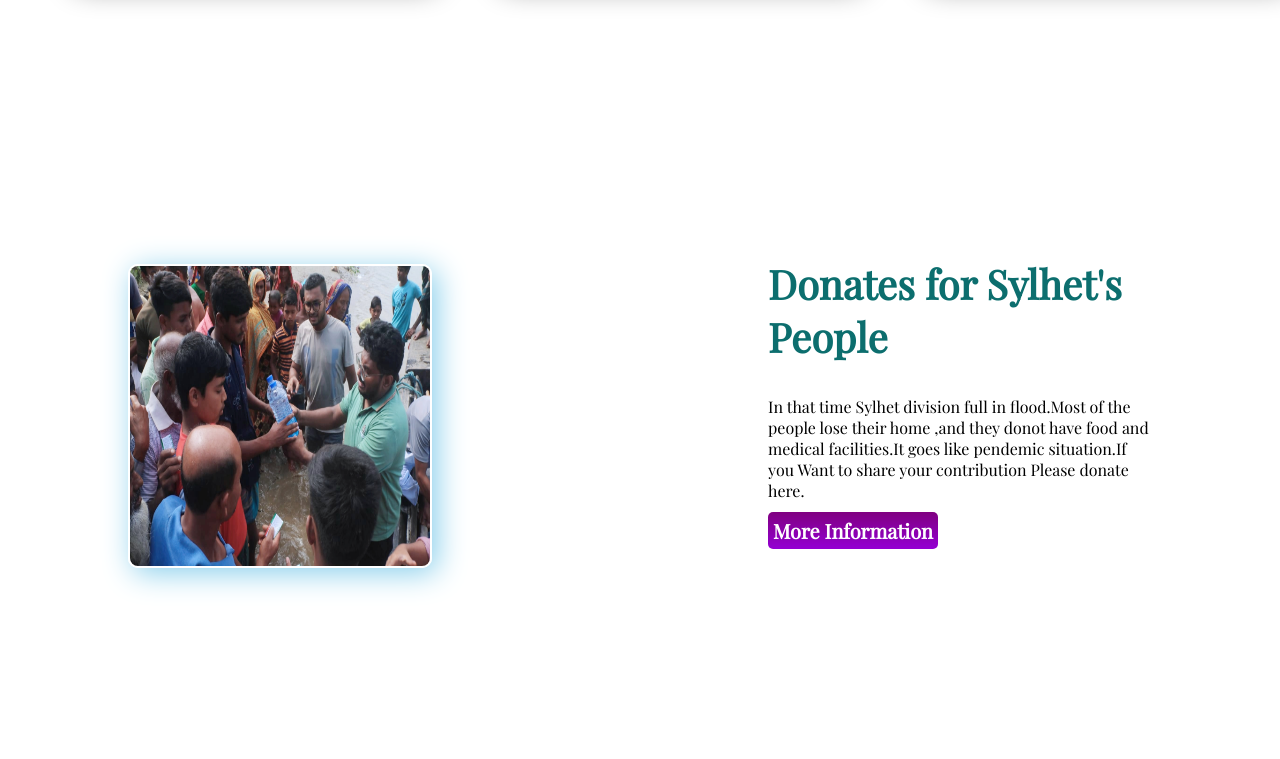
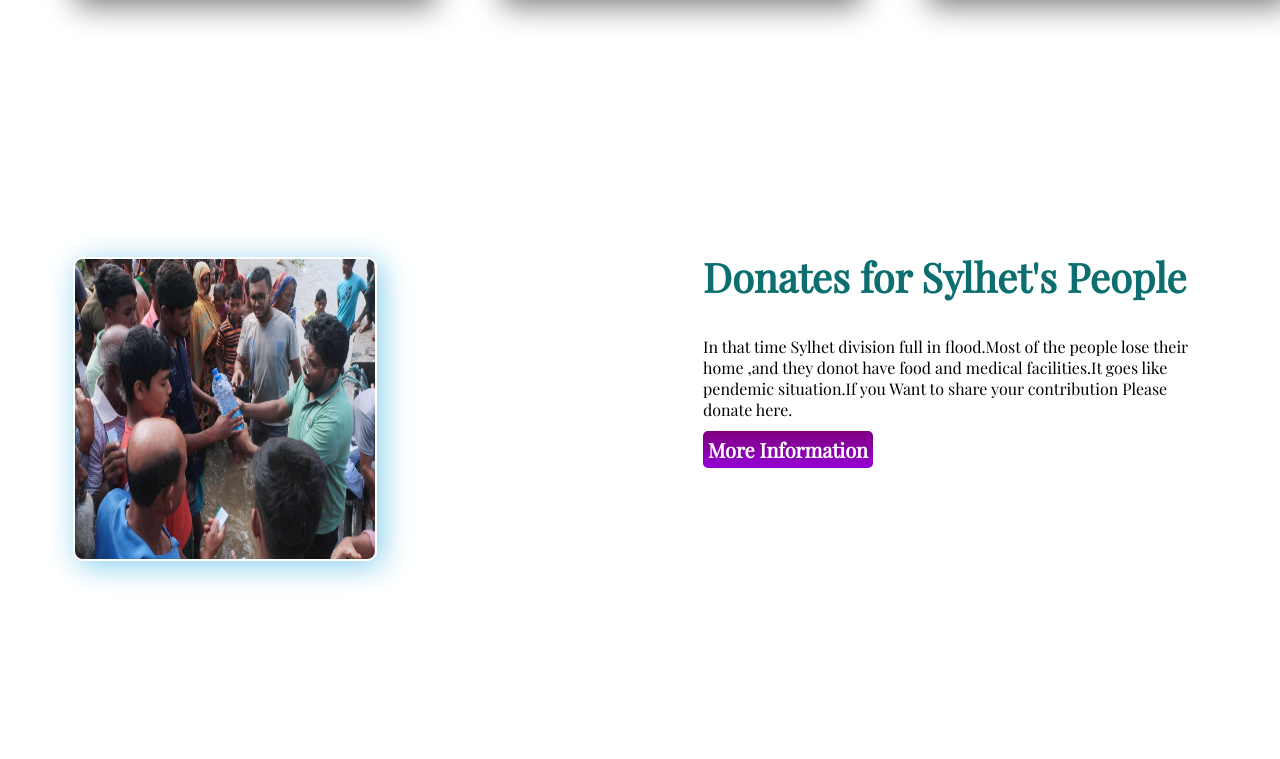
Before and after one commit to nurulalam245200/donation-web, a plain HTML site: page index.html in a window 1280 px wide. Shown: the part 1801-2560 px from the top of the page. Drawn offline with nearby package versions, Linux system fonts and the light colour scheme; a web font is replaced by a local one.

Commit message:
position add

```diff
--- a/style.css
+++ b/style.css
@@ -81,6 +81,7 @@ body {
   margin-left: 5%;
   box-shadow: 10px 10px 30px gray;
   padding-left: 10px;
+  padding-right: 10px;
   border-radius: 10px;
   border-left: 3px double lime;
   margin-bottom: 120px;
@@ -92,11 +93,15 @@ body {
 }
 .split_info {
   display: flex;
+  padding-left: 10px;
+  padding-right: 10px;
 }
 .fexiblity {
-  width: 50%;
-  padding: 10%;
-  margin-top: 0;
+  width: 40%;
+  margin-top: 100px;
+  margin-bottom: 100px;
+  margin-left: 5%;
+  margin-right: 5%;
 }
 .photo {
   margin-top: 40px;
```
